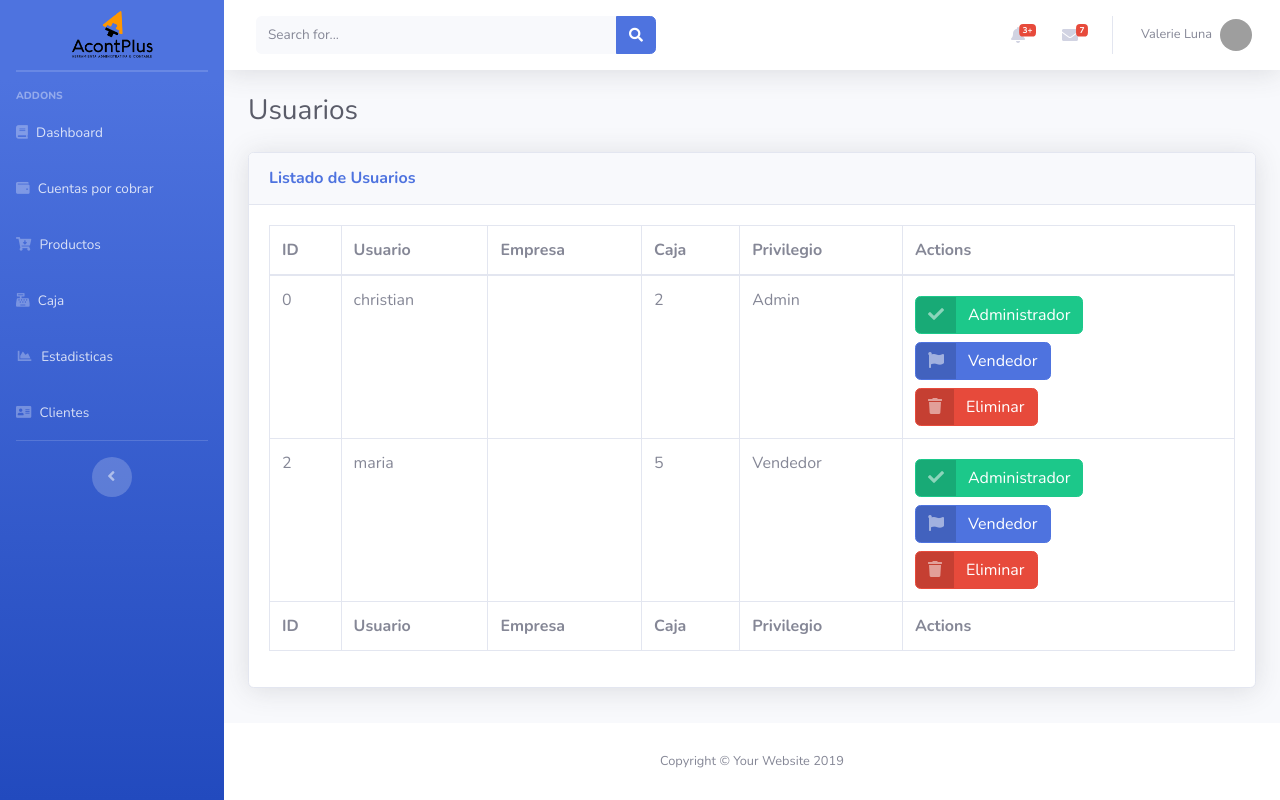
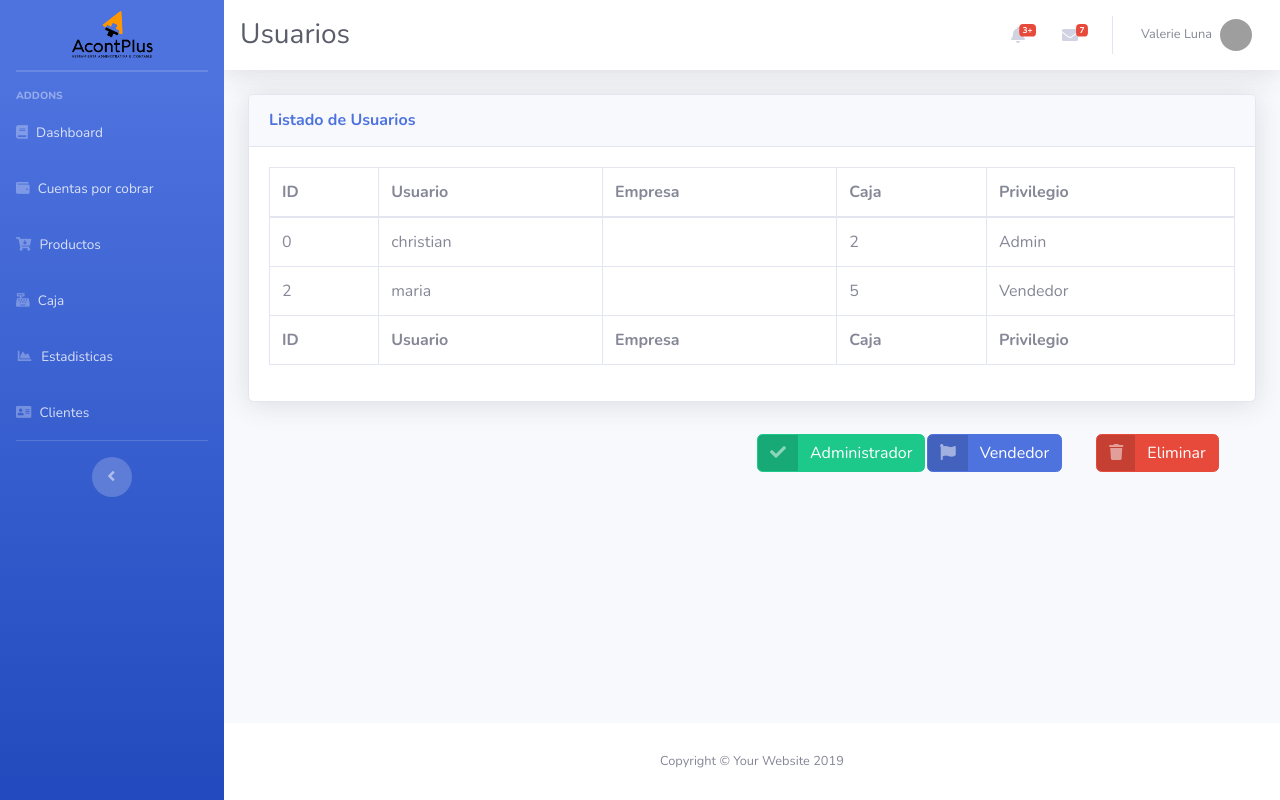
Before and after one commit to zaratec1/fronted-pof, a plain HTML site: page dashboard/users.html in a window 1280 px wide. Drawn offline with nearby package versions, Linux system fonts and the light colour scheme; grey boxes are pictures that could not be loaded.

Commit message:
finished

```diff
--- a/dashboard/users.html
+++ b/dashboard/users.html
@@ -113,17 +113,8 @@
             <i class="fa fa-bars"></i>
           </button>
 
-          <!-- Topbar Search -->
-          <form class="d-none d-sm-inline-block form-inline mr-auto ml-md-3 my-2 my-md-0 mw-100 navbar-search">
-            <div class="input-group">
-              <input type="text" class="form-control bg-light border-0 small" placeholder="Search for..." aria-label="Search" aria-describedby="basic-addon2">
-              <div class="input-group-append">
-                <button class="btn btn-primary" type="button">
-                  <i class="fas fa-search fa-sm"></i>
-                </button>
-              </div>
-            </div>
-          </form>
+          <!-- Page Heading -->
+          <h1 class="h3 mb-0 text-gray-800">Usuarios</h1>
 
           <!-- Topbar Navbar -->
           <ul class="navbar-nav ml-auto">
@@ -291,8 +282,7 @@
         <!-- Begin Page Content -->
         <div class="container-fluid">
 
-          <!-- Page Heading -->
-          <h1 class="h3 mb-4 text-gray-800">Usuarios</h1>
+
 
                       <!-- BEGIN TABLE -->
           <div class="card shadow mb-4">
@@ -309,7 +299,6 @@
                       <th>Empresa</th>
                       <th>Caja</th>
                       <th>Privilegio</th>
-                      <th>Actions</th>
                     </thead>
                     <tfoot>
                       <tr>
@@ -318,7 +307,6 @@
                         <th>Empresa</th>
                         <th>Caja</th>
                         <th>Privilegio</th>
-                        <th>Actions</th>
                     </tr>
                   </tfoot>
                   <tbody>
@@ -328,7 +316,27 @@
                         <td> </td>
                         <td>2</td>
                         <td>Admin</td>
-                        <td>
+                    </tr>
+                    <tr>
+                        <td>2</td>
+                        <td>maria</td>
+                        <td> </td>
+                        <td>5</td>
+                        <td>Vendedor</td>
+                    </tr>
+                  </tbody>
+                </table>
+              </div>
+            </div>
+        </div>
+        <!-- END TABLE -->
+
+        <!-- START BUTTONS -->
+        <div class="form-row">
+
+          <div class="col"></div>
+
+          <div class="col col-lg-2">
             <div class="my-2"></div>
             <a href="#" class="btn btn-success btn-icon-split">
               <span class="icon text-white-50">
@@ -336,7 +344,9 @@
               </span>
               <span class="text">Administrador</span>
             </a>
+          </div>
 
+          <div class="col col-lg-2">
             <div class="my-2"></div>
             <a href="#" class="btn btn-primary btn-icon-split">
               <span class="icon text-white-50">
@@ -344,6 +354,10 @@
               </span>
               <span class="text">Vendedor</span>
             </a>
+          </div>
+
+          <div class="col col-lg-2">
+
           <div class="my-2"></div>
           <a href="#" class="btn btn-danger btn-icon-split">
             <span class="icon text-white-50">
@@ -351,45 +365,9 @@
             </span>
             <span class="text">Eliminar</span>
           </a>
-                        </td>
-                    </tr>
-                    <tr>
-                        <td>2</td>
-                        <td>maria</td>
-                        <td> </td>
-                        <td>5</td>
-                        <td>Vendedor</td>
-                        <td>
-                          <div class="my-2"></div>
-                          <a href="#" class="btn btn-success btn-icon-split">
-                            <span class="icon text-white-50">
-                              <i class="fas fa-check"></i>
-                            </span>
-                            <span class="text">Administrador</span>
-                          </a>
+          </div>
 
-                          <div class="my-2"></div>
-                          <a href="#" class="btn btn-primary btn-icon-split">
-                            <span class="icon text-white-50">
-                              <i class="fas fa-flag"></i>
-                            </span>
-                            <span class="text">Vendedor</span>
-                          </a>
-                          <div class="my-2"></div>
-                          <a href="#" class="btn btn-danger btn-icon-split">
-                            <span class="icon text-white-50">
-                              <i class="fas fa-trash"></i>
-                            </span>
-                            <span class="text">Eliminar</span>
-                          </a>
-                        </td>
-                    </tr>
-                  </tbody>
-                </table>
         </div>
-            </div>
-        </div>
-        <!-- END TABLE -->
 
 
         </div>
```
Also changed, not shown: dashboard/dash.html (+0 -14 lines), dashboard/stats.html (+3 -13 lines). Lines whose indentation alone changed are shown as unchanged.
